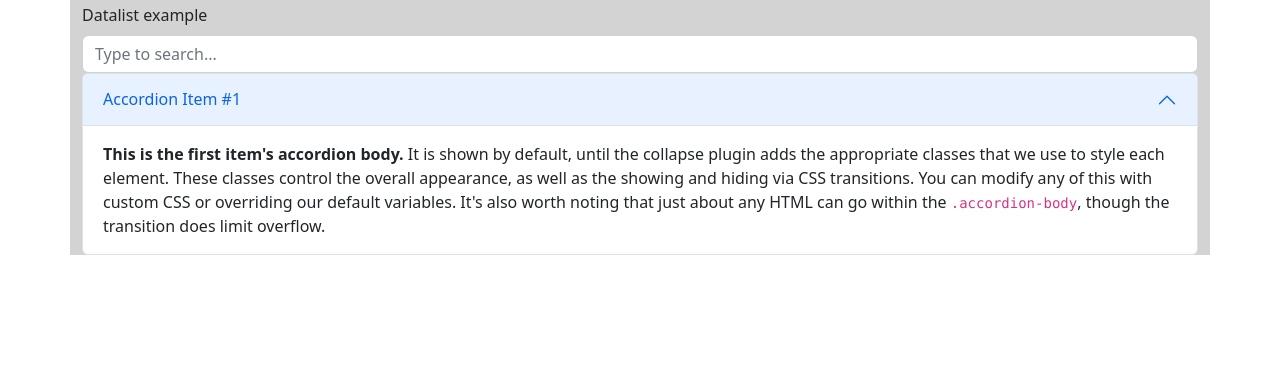
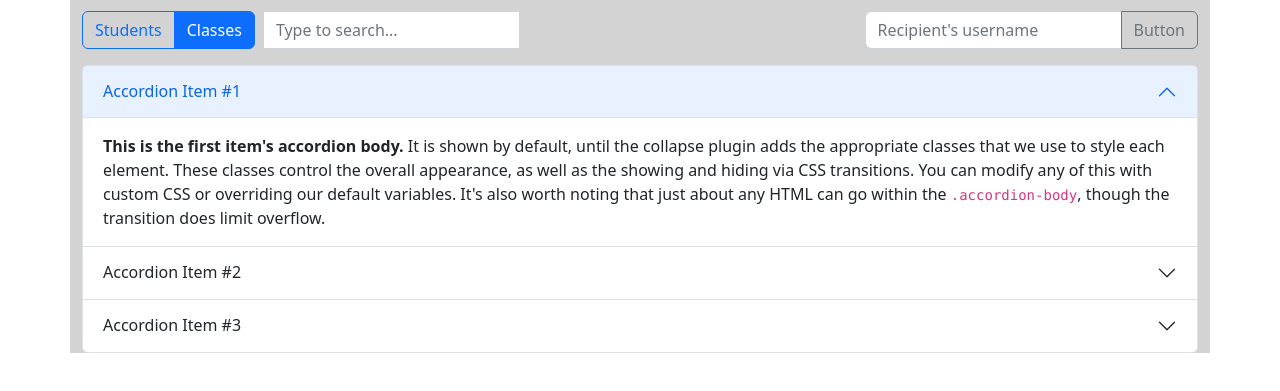
Before and after one commit to HannesHerbert/Student-Management-App, a website built with Vite: page src/index.html in a window 1280 px wide. Shown: the part 53-444 px from the top of the page. Built offline with nearby package versions, Linux system fonts and the light colour scheme.

Commit message:
GUI bearbeitet

```diff
--- a/src/index.html
+++ b/src/index.html
@@ -1,17 +1,35 @@
 <!DOCTYPE html>
 <html lang="en">
+
 <head>
   <meta charset="UTF-8" />
   <meta name="viewport" content="width=device-width, initial-scale=1.0" />
   <title>Student Management</title>
 </head>
+
 <body>
 
   <div id="app" class="container">
     <h1>Student Management</h1>
 
-      <label for="exampleDataList" class="form-label">Datalist example</label>
-      <input class="form-control" list="datalistOptions" id="exampleDataList" placeholder="Type to search...">
+
+    <div class="btn-toolbar justify-content-between my-3" role="toolbar" aria-label="Toolbar with button groups">
+
+      <div class="input-group">
+
+        <div class="btn-group">
+
+          <input type="radio" class="btn-check" name="btnradio" id="btnradio2" autocomplete="off">
+          <label class="btn btn-outline-primary" for="btnradio2">Students</label>
+
+          <input type="radio" class="btn-check" name="btnradio" id="btnradio1" autocomplete="off" checked>
+          <label class="btn btn-outline-primary" for="btnradio1">Classes</label>
+
+        </div>
+
+
+        <input type="select" class="ms-2 form-control" list="datalistOptions" id="exampleDataList"
+          placeholder="Type to search...">
         <datalist id="datalistOptions">
           <option value="San Francisco">
           <option value="New York">
@@ -20,23 +38,90 @@
           <option value="Chicago">
         </datalist>
 
+
+
+      </div>
+
+
+
+      <div class="input-group">
+        <input type="text" class="form-control" placeholder="Recipient's username" aria-label="Recipient's username"
+          aria-describedby="button-addon2">
+        <button class="btn btn-outline-secondary" type="button" id="button-addon2">Button</button>
+      </div>
+
+    </div>
+
+
+    <div class="d-flex">
+
       <div class="accordion" id="accordionExample">
+
         <div class="accordion-item">
           <h2 class="accordion-header" id="headingOne">
-            <button class="accordion-button" type="button" data-bs-toggle="collapse" data-bs-target="#collapseOne" aria-expanded="true" aria-controls="collapseOne">
+            <button class="accordion-button" type="button" data-bs-toggle="collapse" data-bs-target="#collapseOne"
+              aria-expanded="true" aria-controls="collapseOne">
               Accordion Item #1
             </button>
           </h2>
-          <div id="collapseOne" class="accordion-collapse collapse show" aria-labelledby="headingOne" data-bs-parent="#accordionExample">
+          <div id="collapseOne" class="accordion-collapse collapse show" aria-labelledby="headingOne"
+            data-bs-parent="#accordionExample">
             <div class="accordion-body">
-              <strong>This is the first item's accordion body.</strong> It is shown by default, until the collapse plugin adds the appropriate classes that we use to style each element. These classes control the overall appearance, as well as the showing and hiding via CSS transitions. You can modify any of this with custom CSS or overriding our default variables. It's also worth noting that just about any HTML can go within the <code>.accordion-body</code>, though the transition does limit overflow.
+              <strong>This is the first item's accordion body.</strong> It is shown by default, until the collapse
+              plugin
+              adds the appropriate classes that we use to style each element. These classes control the overall
+              appearance, as well as the showing and hiding via CSS transitions. You can modify any of this with custom
+              CSS or overriding our default variables. It's also worth noting that just about any HTML can go within the
+              <code>.accordion-body</code>, though the transition does limit overflow.
             </div>
+          </div>
+        </div>
+
+        <div class="accordion-item">
+          <h2 class="accordion-header" id="flush-headingTwo">
+            <button class="accordion-button collapsed" type="button" data-bs-toggle="collapse"
+              data-bs-target="#flush-collapseTwo" aria-expanded="false" aria-controls="flush-collapseTwo">
+              Accordion Item #2
+            </button>
+          </h2>
+          <div id="flush-collapseTwo" class="accordion-collapse collapse" aria-labelledby="flush-headingTwo"
+            data-bs-parent="#accordionFlushExample">
+            <div class="accordion-body">Placeholder content for this accordion, which is intended to demonstrate the
+              <code>.accordion-flush</code> class. This is the second item's accordion body. Let's imagine this being
+              filled with some actual content.
+            </div>
+          </div>
+        </div>
+
+        <div class="accordion-item">
+          <h2 class="accordion-header" id="flush-headingThree">
+            <button class="accordion-button collapsed" type="button" data-bs-toggle="collapse"
+              data-bs-target="#flush-collapseThree" aria-expanded="false" aria-controls="flush-collapseThree">
+              Accordion Item #3
+            </button>
+          </h2>
+          <div id="flush-collapseThree" class="accordion-collapse collapse" aria-labelledby="flush-headingThree"
+            data-bs-parent="#accordionFlushExample">
+            <div class="accordion-body">Placeholder content for this accordion, which is intended to demonstrate the
+              <code>.accordion-flush</code> class. This is the third item's accordion body. Nothing more exciting
+              happening here in terms of content, but just filling up the space to make it look, at least at first
+              glance,
+              a bit more representative of how this would look in a real-world application.
             </div>
           </div>
         </div>
 
       </div>
 
+
+
+    </div>
+  </div>
+
+
+
+
   <script type="module" src="js/main.js"></script>
 </body>
+
 </html>
```
Lines whose indentation alone changed are shown as unchanged.
